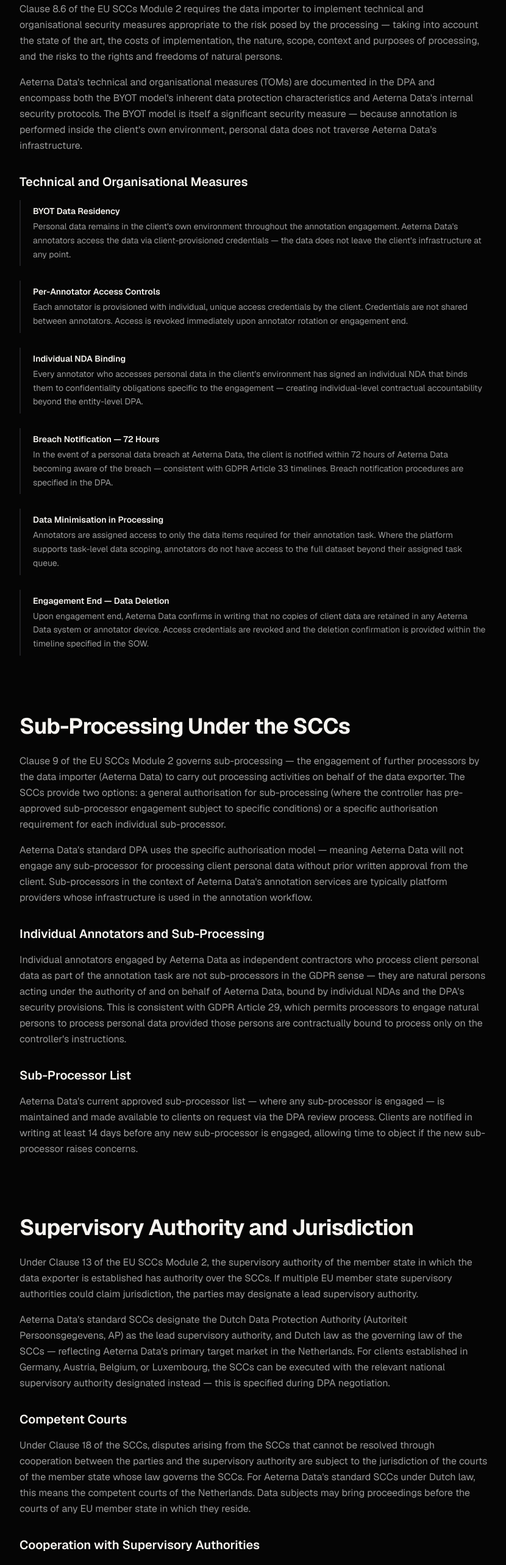
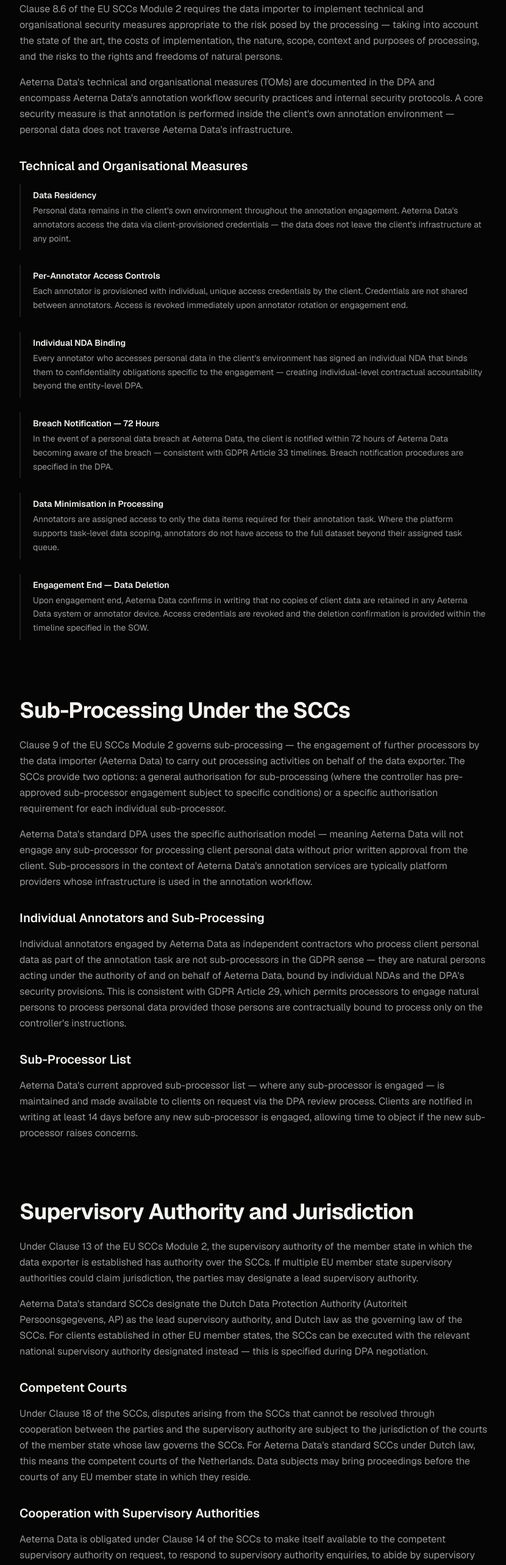
Before and after one commit to mhrfa/website-aeterna-data, a Next.js app in the folder aeterna-data/: page /legal/eu-sccs in a window 1280 px wide. Shown: the part 7060-9626 px from the top of the page at 61% size, without its empty margins (312-1142 px from the left). Built offline with nearby package versions, Linux system fonts and the light colour scheme.

Commit message:
Update EU SCCs page: remove market-specific language and soften AI Act urgency

```diff
--- a/aeterna-data/app/legal/eu-sccs/page.tsx
+++ b/aeterna-data/app/legal/eu-sccs/page.tsx
@@ -428,7 +428,7 @@
                                     Clause 8.6 of the EU SCCs Module 2 requires the data importer to implement technical and organisational security measures appropriate to the risk posed by the processing — taking into account the state of the art, the costs of implementation, the nature, scope, context and purposes of processing, and the risks to the rights and freedoms of natural persons.
                                 </p>
                                 <p>
-                                    Aeterna Data's technical and organisational measures (TOMs) are documented in the DPA and encompass both the BYOT model's inherent data protection characteristics and Aeterna Data's internal security protocols. The BYOT model is itself a significant security measure — because annotation is performed inside the client's own environment, personal data does not traverse Aeterna Data's infrastructure.
+                                    Aeterna Data's technical and organisational measures (TOMs) are documented in the DPA and encompass Aeterna Data's annotation workflow security practices and internal security protocols. A core security measure is that annotation is performed inside the client's own annotation environment — personal data does not traverse Aeterna Data's infrastructure.
                                 </p>
 
                                 <h3 className="text-xl font-semibold text-[var(--color-text-primary)] mt-8 mb-4">
@@ -437,7 +437,7 @@
 
                                 <div className="space-y-0">
                                     {[
-                                        { title: "BYOT Data Residency", body: "Personal data remains in the client's own environment throughout the annotation engagement. Aeterna Data's annotators access the data via client-provisioned credentials — the data does not leave the client's infrastructure at any point." },
+                                        { title: "Data Residency", body: "Personal data remains in the client's own environment throughout the annotation engagement. Aeterna Data's annotators access the data via client-provisioned credentials — the data does not leave the client's infrastructure at any point." },
                                         { title: "Per-Annotator Access Controls", body: "Each annotator is provisioned with individual, unique access credentials by the client. Credentials are not shared between annotators. Access is revoked immediately upon annotator rotation or engagement end." },
                                         { title: "Individual NDA Binding", body: "Every annotator who accesses personal data in the client's environment has signed an individual NDA that binds them to confidentiality obligations specific to the engagement — creating individual-level contractual accountability beyond the entity-level DPA." },
                                         { title: "Breach Notification — 72 Hours", body: "In the event of a personal data breach at Aeterna Data, the client is notified within 72 hours of Aeterna Data becoming aware of the breach — consistent with GDPR Article 33 timelines. Breach notification procedures are specified in the DPA." },
@@ -498,7 +498,7 @@
                                     Under Clause 13 of the EU SCCs Module 2, the supervisory authority of the member state in which the data exporter is established has authority over the SCCs. If multiple EU member state supervisory authorities could claim jurisdiction, the parties may designate a lead supervisory authority.
                                 </p>
                                 <p>
-                                    Aeterna Data's standard SCCs designate the Dutch Data Protection Authority (Autoriteit Persoonsgegevens, AP) as the lead supervisory authority, and Dutch law as the governing law of the SCCs — reflecting Aeterna Data's primary target market in the Netherlands. For clients established in Germany, Austria, Belgium, or Luxembourg, the SCCs can be executed with the relevant national supervisory authority designated instead — this is specified during DPA negotiation.
+                                    Aeterna Data's standard SCCs designate the Dutch Data Protection Authority (Autoriteit Persoonsgegevens, AP) as the lead supervisory authority, and Dutch law as the governing law of the SCCs. For clients established in other EU member states, the SCCs can be executed with the relevant national supervisory authority designated instead — this is specified during DPA negotiation.
                                 </p>
                             </div>
 
@@ -552,7 +552,7 @@
                                 <div className="bg-[rgba(74,124,255,0.08)] border border-[rgba(74,124,255,0.20)] rounded-xl p-5 mt-6 relative overflow-hidden" role="note" aria-label="EU AI Act deadline notice">
                                     <div className="absolute top-0 right-0 w-32 h-32 bg-[var(--color-accent-cta)] opacity-10 rounded-full blur-2xl -mr-16 -mt-16 pointer-events-none" />
                                     <p className="text-sm text-[var(--color-text-primary)] leading-relaxed font-medium relative z-10">
-                                        EU AI Act high-risk system requirements take full effect August 2, 2026. For EU AI teams annotating personal data for high-risk applications, the time to establish a compliant annotation processor relationship — with valid EU SCCs and documented IAA measurement — is before Q2 2026. Procurement and legal review of a new processor relationship typically takes 4–8 weeks.
+                                        EU AI Act high-risk system requirements take full effect August 2, 2026. For AI teams annotating personal data for high-risk applications within scope of the Act, the time to establish a compliant annotation processor relationship with documented IAA measurement is before the deadline. Procurement and legal review typically takes 4–8 weeks.
                                     </p>
                                 </div>
                             </AnimatedSection>
@@ -645,7 +645,7 @@
                                     },
                                     {
                                         question: "Who is the lead supervisory authority?",
-                                        answer: "Aeterna Data's standard SCCs designate the Dutch Data Protection Authority (AP) and Dutch law. For clients established in Germany, Austria, Belgium, or Luxembourg, the relevant national authority can be designated instead — specified during DPA negotiation."
+                                        answer: "Aeterna Data's standard SCCs designate the Dutch Data Protection Authority (AP) and Dutch law. For clients established in other EU member states, the relevant national authority can be designated instead — specified during DPA negotiation."
                                     },
                                     {
                                         question: "How are annotators bound by the SCCs?",
```
